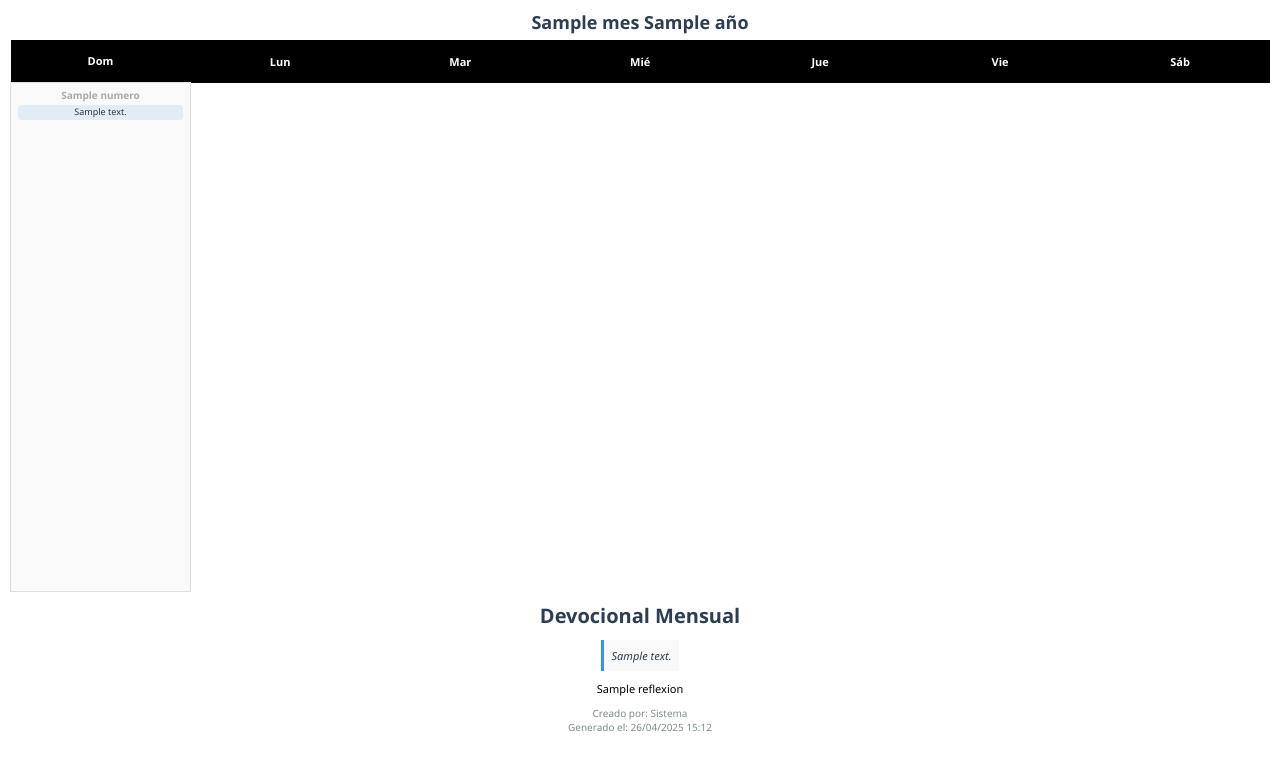
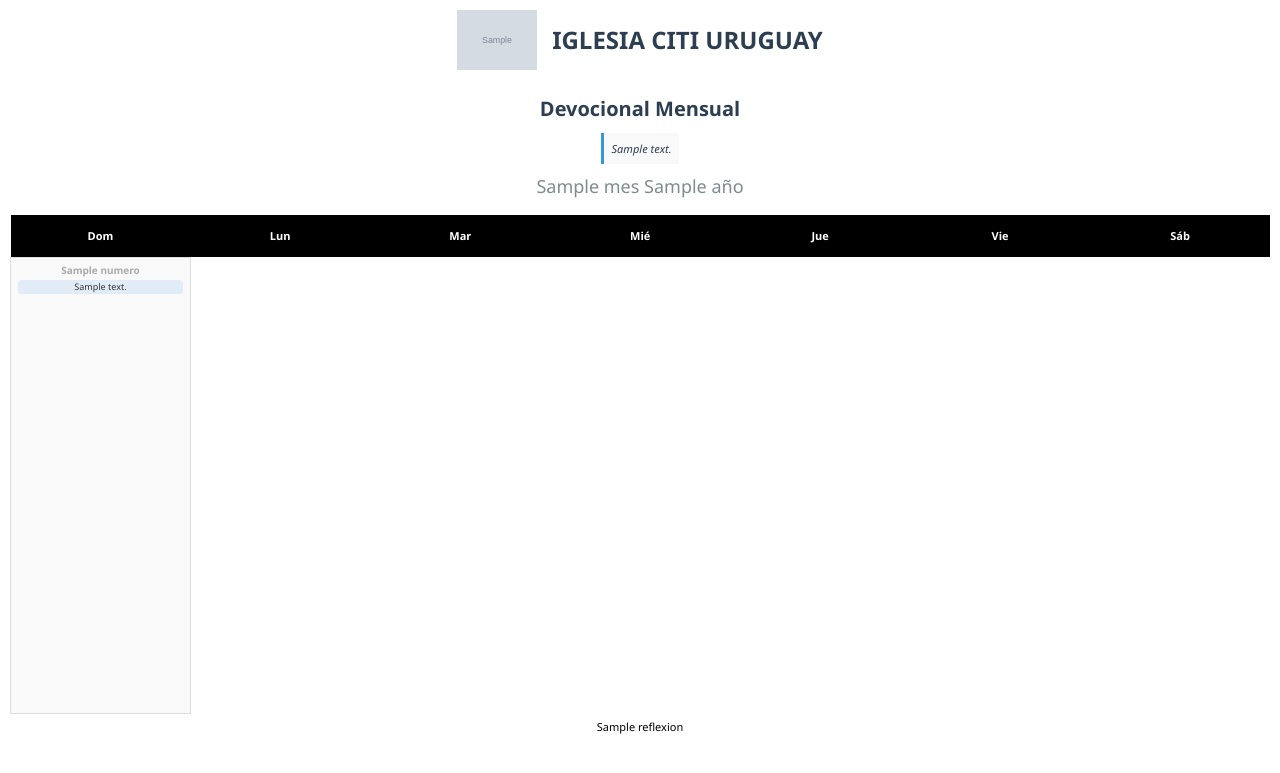
Before and after one commit to lreyesp2609/CITI_BACKEND, a Django app: template Devocionales/templates/devocionales/pdf_template.html in a window 1280 px wide. Shown: the top 773 px of the page. Run offline with Django 5.2, Linux system fonts and the light colour scheme; the template is opened without the code that fills it: most values are stand-ins (such as "Sample title", 1, 10 or a date in 2020); grey boxes marked "Sample" are stand-in pictures; data that the repository does not hold is empty.

Commit message:
Permite generar el pdf con el logo de la iglesia.

```diff
--- a/Devocionales/templates/devocionales/pdf_template.html
+++ b/Devocionales/templates/devocionales/pdf_template.html
@@ -18,16 +18,43 @@
             height: calc(100vh - 2cm);
         }
 
-        .encabezado-calendario {
-            text-align: center;
-            margin-bottom: 5px;
+        .encabezado-logo {
+            display: flex;
+            align-items: center;
+            justify-content: center;
+            margin-bottom: 15px;
             flex-shrink: 0;
         }
 
+        .logo {
+            height: 60px;
+            margin-right: 15px;
+        }
+
+        .nombre-iglesia {
+            color: #2c3e50;
+            font-size: 24px;
+            font-weight: bold;
+        }
+
+        .titulo-seccion {
+            text-align: center;
+            margin: 10px 0 5px 0;
+            flex-shrink: 0;
+        }
+
+        .titulo {
+            color: #2c3e50;
+            font-size: 20px;
+            font-weight: bold;
+        }
+
         .mes-año {
-            color: #2c3e50;
+            text-align: center;
+            color: #7f8c8d;
             font-size: 18px;
-            font-weight: bold;
+            margin: 5px 0 15px 0;
+            flex-shrink: 0;
         }
 
         .calendario-container {
@@ -88,18 +115,6 @@
             line-height: 1.2;
         }
 
-        .titulo-seccion {
-            text-align: center;
-            margin: 10px 0 5px 0;
-            flex-shrink: 0;
-        }
-
-        .titulo {
-            color: #2c3e50;
-            font-size: 20px;
-            font-weight: bold;
-        }
-
         .texto-biblico-container {
             text-align: center;
             margin: 5px 0;
@@ -147,11 +162,28 @@
 
 <body>
     <div class="contenido-principal">
-        <!-- Solo Mes - Año arriba del calendario -->
-        <div class="encabezado-calendario">
-            <div class="mes-año">{{ mes }} {{ año }}</div>
+        <!-- Logo y nombre de la iglesia -->
+        <div class="encabezado-logo">
+            <img src="{{ logo_path }}" class="logo" alt="Logo">
+            <div class="nombre-iglesia">IGLESIA CITI URUGUAY</div>
         </div>
 
+        <!-- Título del devocional -->
+        <div class="titulo-seccion">
+            <div class="titulo">{{ devocional.titulo|default:"Devocional Mensual" }}</div>
+        </div>
+
+        <!-- Texto bíblico -->
+        {% if devocional.texto_biblico %}
+        <div class="texto-biblico-container">
+            <div class="texto-biblico">{{ devocional.texto_biblico }}</div>
+        </div>
+        {% endif %}
+
+        <!-- Mes y año -->
+        <div class="mes-año">{{ mes }} {{ año }}</div>
+
+        <!-- Calendario -->
         <div class="calendario-container">
             <table class="calendario-mes">
                 <thead>
@@ -187,27 +219,12 @@
             </table>
         </div>
 
-        <!-- Título debajo del calendario -->
-        <div class="titulo-seccion">
-            <div class="titulo">{{ devocional.titulo|default:"Devocional Mensual" }}</div>
-        </div>
-
-        {% if devocional.texto_biblico %}
-        <div class="texto-biblico-container">
-            <div class="texto-biblico">{{ devocional.texto_biblico }}</div>
-        </div>
-        {% endif %}
-
+        <!-- Reflexión (si existe) -->
         {% if devocional.reflexion %}
         <div class="contenido-adicional">
             {{ devocional.reflexion }}
         </div>
         {% endif %}
-
-        <div class="footer">
-            <div>Creado por: {{ devocional.id_usuario.usuario|default:"Sistema" }}</div>
-            <div>Generado el: {% now "d/m/Y H:i" %}</div>
-        </div>
     </div>
 </body>
 
```
Also changed, not shown: Devocionales/views.py (+9 -4 lines), backend/settings.py (line endings or trailing spaces), static/img/Logo.webp (added).
